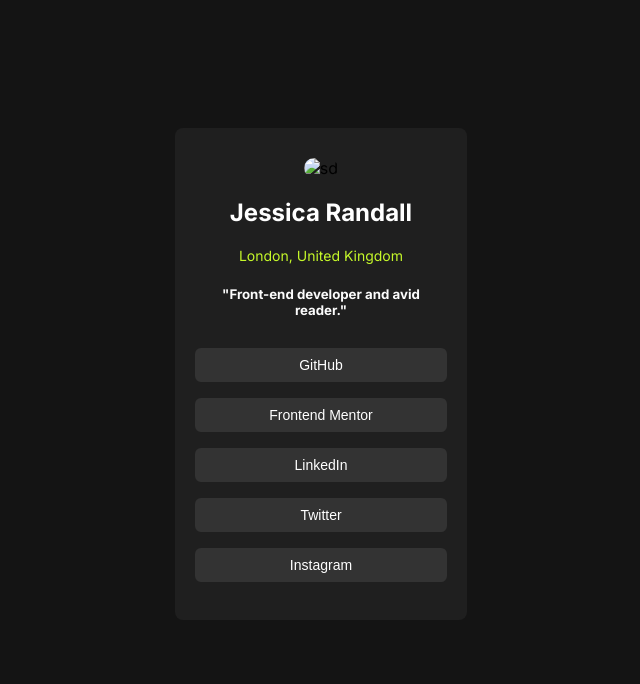
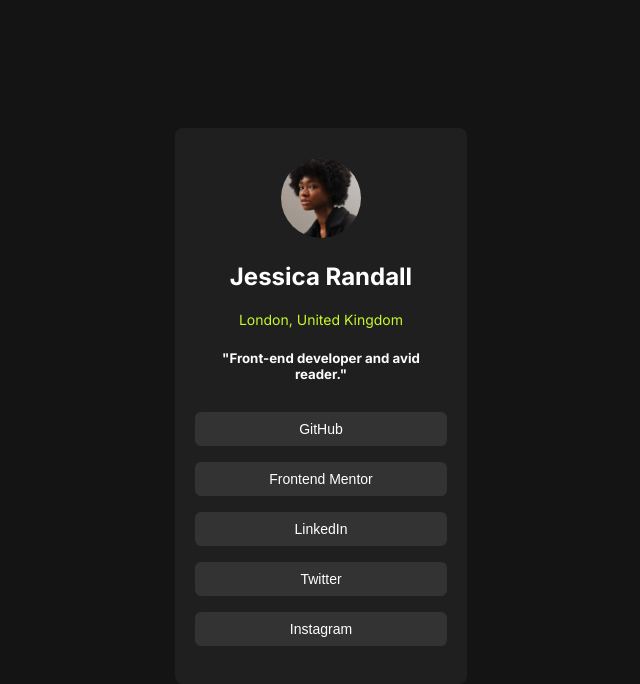
Before and after one commit to outlinee1/coding-beginner, a plain HTML site: page index.html in a window 1280 px wide. Shown: the whole page, without its empty margins (319-959 px from the left). Drawn offline with Linux system fonts and the light colour scheme.

Commit message:
index.html

```diff
--- a/index.html
+++ b/index.html
@@ -80,7 +80,7 @@
 <body>
   <main>
     <section id="blok">
-    <img src="assets/images/avatar-jessica.jpeg" alt="sd">
+    <img src="avatar-jessica.jpeg" alt="sd">
   <h2> Jessica Randall </h2>
   <p>London, United Kingdom </p>
  <h5> "Front-end developer and avid reader." </h5>
```
